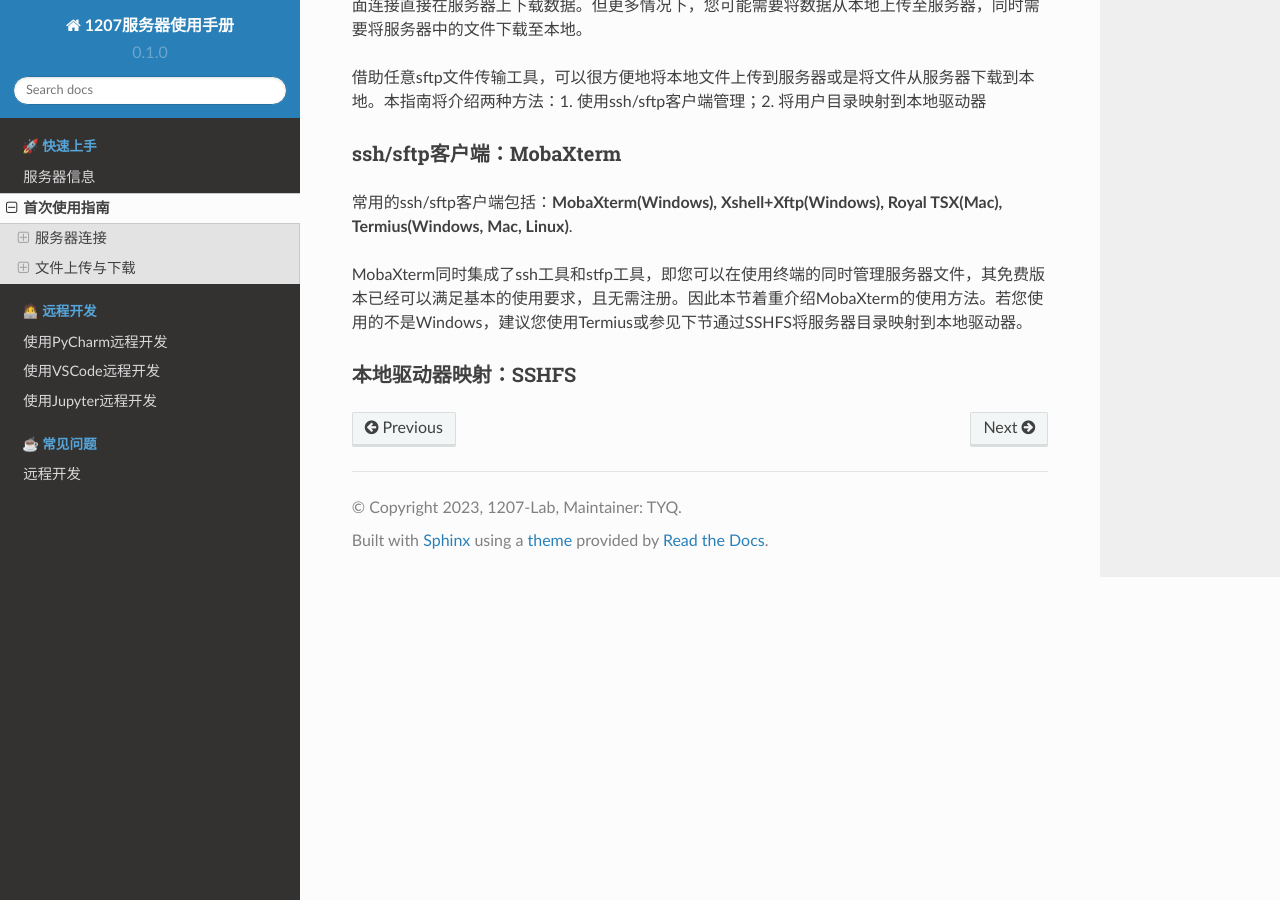
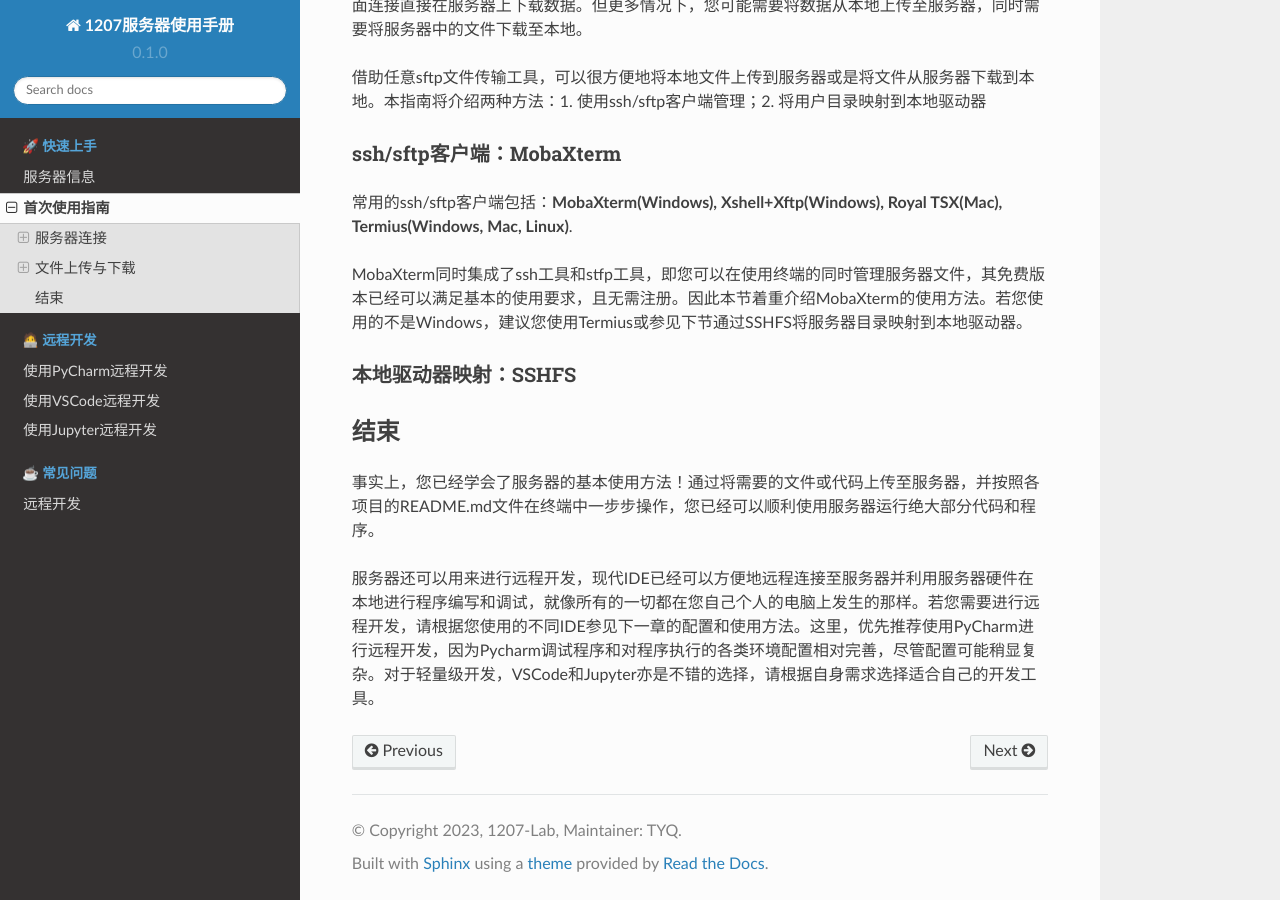
Before and after one commit to TangYuanqing/1207-server-docs, a Sphinx documentation site: the page built from docs/source/tutorial.rst, in a window 1280 px wide and 900 px high, scrolled down 1288 px. Built offline with Sphinx 7.4.7 and the Read the Docs theme 2.0.0, drawn with Linux system fonts in a browser that asks for light colours.

Commit message:
Please enter the commit message for your changes. Lines starting with '#' will be ignored, and an empty message aborts the commit.
On branch main
Your branch is up to date with 'origin/main'.

Changes to be committed:
	modified:   docs/source/tutorial.rst

```diff
--- a/docs/source/tutorial.rst
+++ b/docs/source/tutorial.rst
@@ -46,3 +46,9 @@ MobaXterm同时集成了ssh工具和stfp工具，即您可以在使用终端的
 
 本地驱动器映射：SSHFS
 ~~~~~~~~~~~~~~~~~~~~
+
+结束
+-----
+事实上，您已经学会了服务器的基本使用方法！通过将需要的文件或代码上传至服务器，并按照各项目的README.md文件在终端中一步步操作，您已经可以顺利使用服务器运行绝大部分代码和程序。
+
+服务器还可以用来进行远程开发，现代IDE已经可以方便地远程连接至服务器并利用服务器硬件在本地进行程序编写和调试，就像所有的一切都在您自己个人的电脑上发生的那样。若您需要进行远程开发，请根据您使用的不同IDE参见下一章的配置和使用方法。这里，优先推荐使用PyCharm进行远程开发，因为Pycharm调试程序和对程序执行的各类环境配置相对完善，尽管配置可能稍显复杂。对于轻量级开发，VSCode和Jupyter亦是不错的选择，请根据自身需求选择适合自己的开发工具。
```
